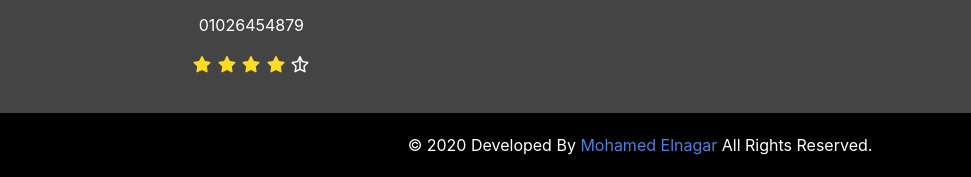
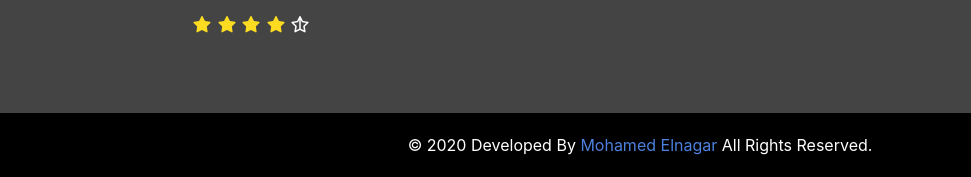
Before and after one commit to mohamedsaady99/sianco, a plain HTML site: page index.html in a window 1280 px wide. Shown: the part 3147-3324 px from the top of the page, 0-971 px from the left. Drawn offline with Linux system fonts and the light colour scheme.

Commit message:
Update index.html

```diff
--- a/index.html
+++ b/index.html
@@ -175,7 +175,6 @@
                 <p>  هذا النص هو مثال لنص يمكن أن يستبدل في نفس المساحة </p>
                 <p>  هذا النص هو مثال لنص يمكن أن يستبدل في نفس المساحة </p>
                 <p><a href="tel:01026454879">01026454879</a></p>
-                <p><a href="tel:01026454879">01026454879</a></p>
                 <i class="fas fa-star"></i>
                 <i class="fas fa-star"></i>
                 <i class="fas fa-star"></i>
```
